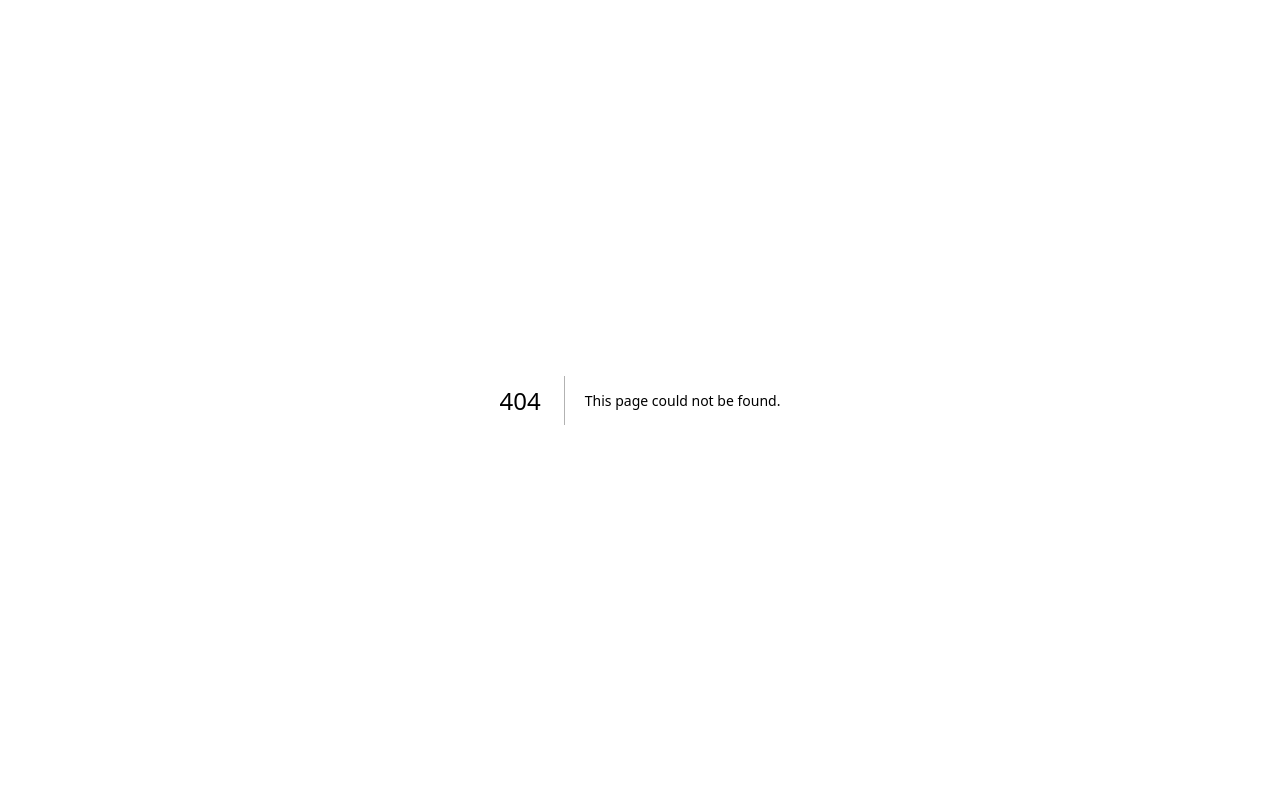
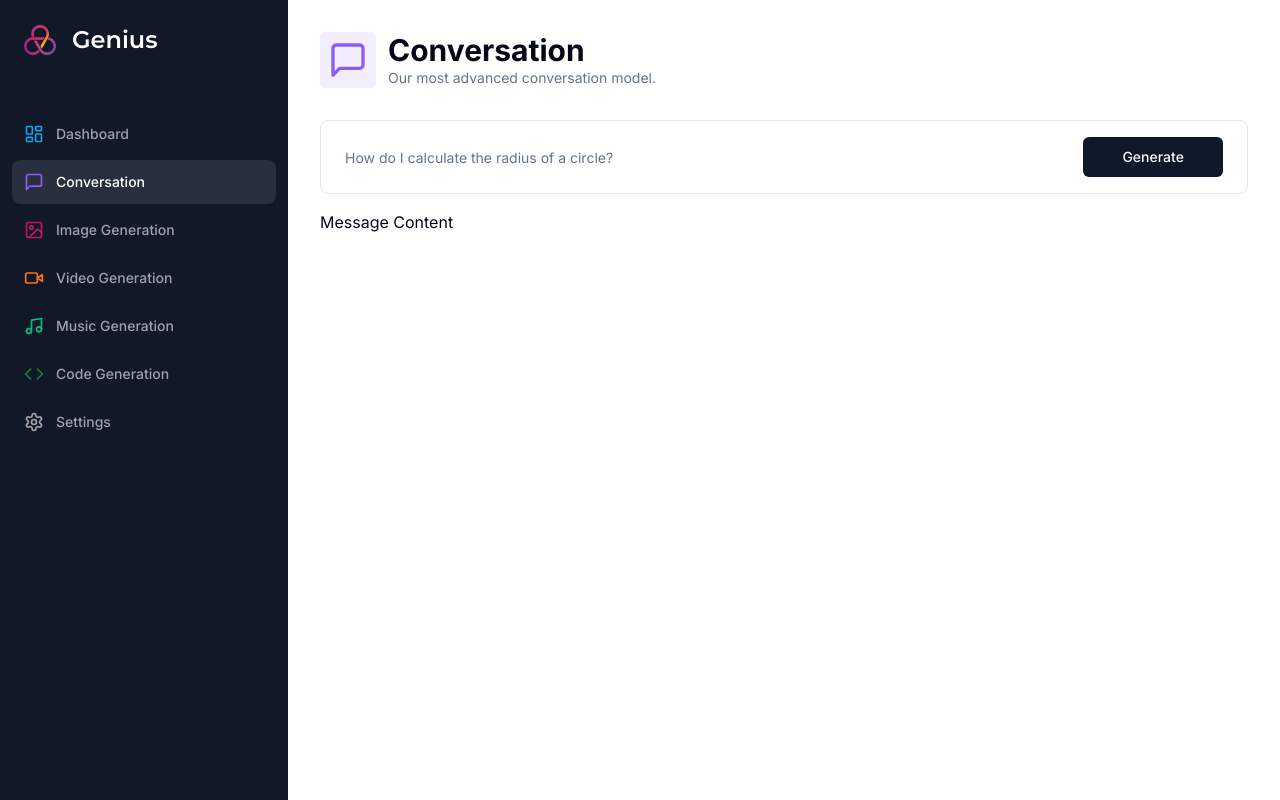
Before and after one commit to Tariq-act/AI-Sass-NextJS, a Next.js app: page /conversation in a window 1280 px wide. Before the commit this address had no page. Built offline with nearby package versions, Linux system fonts and the light colour scheme.

Commit message:
implemented and Completed the Conversation Page UI

```diff
--- /dev/null
+++ b/app/(dashboard)/(routes)/conversation/constants.ts
@@ -0,0 +1,7 @@
+import * as z from 'zod';
+
+export const formSchema = z.object({
+  prompt: z.string().min(1, {
+    message: "Prompt is required"
+  })
+})
--- /dev/null
+++ b/app/(dashboard)/(routes)/conversation/page.tsx
@@ -0,0 +1,77 @@
+'use client';
+
+import * as z from 'zod';
+import { MessageSquare } from 'lucide-react';
+import { useForm } from 'react-hook-form';
+import { zodResolver } from '@hookform/resolvers/zod';
+
+import Heading from '@/components/Heading';
+import { Form, FormControl, FormField, FormItem } from '@/components/ui/form';
+import { Input } from '@/components/ui/input';
+
+import { formSchema } from './constants';
+import { Button } from '@/components/ui/button';
+
+const ConversationPage = () => {
+  const form = useForm<z.infer<typeof formSchema>>({
+    resolver: zodResolver(formSchema),
+    defaultValues: {
+      prompt: '',
+    },
+  });
+
+  const isLoading = form.formState.isSubmitting;
+
+  const onSubmit = async (values: z.infer<typeof formSchema>) => {
+    console.log(values);
+  };
+
+  return (
+    <div>
+      <Heading
+        title='Conversation'
+        description='Our most advanced conversation model.'
+        icon={MessageSquare}
+        iconColor='text-violet-500'
+        bgColor='bg-violet-500/10'
+      />
+
+      <div className='px-4 lg:px-8'>
+        <div>
+          <Form {...form}>
+            <form
+              onSubmit={form.handleSubmit(onSubmit)}
+              className='rounded-lg border w-full p-4 px-3 md:px-6 focus-within:shadow-sm grid grid-cols-12 gap-2'
+            >
+              <FormField
+                name='prompt'
+                render={({ field }) => (
+                  <FormItem className='col-span-12 lg:col-span-10'>
+                    <FormControl className='m-0 p-0'>
+                      <Input
+                        className='border-0 outline-none focus-visible:ring-0 focus-visible:ring-transparent'
+                        disabled={isLoading}
+                        placeholder='How do I calculate the radius of a circle?'
+                        {...field}
+                      />
+                    </FormControl>
+                  </FormItem>
+                )}
+              />
+
+              <Button
+                className='col-span-12 lg:col-span-2 w-full'
+                disabled={isLoading}
+              >
+                Generate
+              </Button>
+            </form>
+          </Form>
+        </div>
+        <div className='space-y-4 mt-4'>Message Content</div>
+      </div>
+    </div>
+  );
+};
+
+export default ConversationPage;
--- /dev/null
+++ b/components/Heading.tsx
@@ -0,0 +1,32 @@
+import { cn } from '@/lib/utils';
+import { LucideIcon } from 'lucide-react';
+
+interface HeadingProps {
+  title: string;
+  description: string;
+  icon: LucideIcon;
+  iconColor?: string;
+  bgColor?: string;
+}
+
+const Heading = ({
+  title,
+  description,
+  icon: Icon,
+  iconColor,
+  bgColor,
+}: HeadingProps) => {
+  return (
+    <div className='px-4 lg:px-8 flex items-center gap-x-3 mb-8 '>
+      <div className={cn('p-2 w-fit rounded-md', bgColor)}>
+        <Icon className={cn('w-10 h-10', iconColor)} />
+      </div>
+      <div>
+        <h2 className='text-3xl font-bold '>{title}</h2>
+        <p className='text-sm text-muted-foreground'>{description} </p>
+      </div>
+    </div>
+  );
+};
+
+export default Heading;
--- /dev/null
+++ b/components/ui/form.tsx
@@ -0,0 +1,176 @@
+import * as React from "react"
+import * as LabelPrimitive from "@radix-ui/react-label"
+import { Slot } from "@radix-ui/react-slot"
+import {
+  Controller,
+  ControllerProps,
+  FieldPath,
+  FieldValues,
+  FormProvider,
+  useFormContext,
+} from "react-hook-form"
+
+import { cn } from "@/lib/utils"
+import { Label } from "@/components/ui/label"
+
+const Form = FormProvider
+
+type FormFieldContextValue<
+  TFieldValues extends FieldValues = FieldValues,
+  TName extends FieldPath<TFieldValues> = FieldPath<TFieldValues>
+> = {
+  name: TName
+}
+
+const FormFieldContext = React.createContext<FormFieldContextValue>(
+  {} as FormFieldContextValue
+)
+
+const FormField = <
+  TFieldValues extends FieldValues = FieldValues,
+  TName extends FieldPath<TFieldValues> = FieldPath<TFieldValues>
+>({
+  ...props
+}: ControllerProps<TFieldValues, TName>) => {
+  return (
+    <FormFieldContext.Provider value={{ name: props.name }}>
+      <Controller {...props} />
+    </FormFieldContext.Provider>
+  )
+}
+
+const useFormField = () => {
+  const fieldContext = React.useContext(FormFieldContext)
+  const itemContext = React.useContext(FormItemContext)
+  const { getFieldState, formState } = useFormContext()
+
+  const fieldState = getFieldState(fieldContext.name, formState)
+
+  if (!fieldContext) {
+    throw new Error("useFormField should be used within <FormField>")
+  }
+
+  const { id } = itemContext
+
+  return {
+    id,
+    name: fieldContext.name,
+    formItemId: `${id}-form-item`,
+    formDescriptionId: `${id}-form-item-description`,
+    formMessageId: `${id}-form-item-message`,
+    ...fieldState,
+  }
+}
+
+type FormItemContextValue = {
+  id: string
+}
+
+const FormItemContext = React.createContext<FormItemContextValue>(
+  {} as FormItemContextValue
+)
+
+const FormItem = React.forwardRef<
+  HTMLDivElement,
+  React.HTMLAttributes<HTMLDivElement>
+>(({ className, ...props }, ref) => {
+  const id = React.useId()
+
+  return (
+    <FormItemContext.Provider value={{ id }}>
+      <div ref={ref} className={cn("space-y-2", className)} {...props} />
+    </FormItemContext.Provider>
+  )
+})
+FormItem.displayName = "FormItem"
+
+const FormLabel = React.forwardRef<
+  React.ElementRef<typeof LabelPrimitive.Root>,
+  React.ComponentPropsWithoutRef<typeof LabelPrimitive.Root>
+>(({ className, ...props }, ref) => {
+  const { error, formItemId } = useFormField()
+
+  return (
+    <Label
+      ref={ref}
+      className={cn(error && "text-destructive", className)}
+      htmlFor={formItemId}
+      {...props}
+    />
+  )
+})
+FormLabel.displayName = "FormLabel"
+
+const FormControl = React.forwardRef<
+  React.ElementRef<typeof Slot>,
+  React.ComponentPropsWithoutRef<typeof Slot>
+>(({ ...props }, ref) => {
+  const { error, formItemId, formDescriptionId, formMessageId } = useFormField()
+
+  return (
+    <Slot
+      ref={ref}
+      id={formItemId}
+      aria-describedby={
+        !error
+          ? `${formDescriptionId}`
+          : `${formDescriptionId} ${formMessageId}`
+      }
+      aria-invalid={!!error}
+      {...props}
+    />
+  )
+})
+FormControl.displayName = "FormControl"
+
+const FormDescription = React.forwardRef<
+  HTMLParagraphElement,
+  React.HTMLAttributes<HTMLParagraphElement>
+>(({ className, ...props }, ref) => {
+  const { formDescriptionId } = useFormField()
+
+  return (
+    <p
+      ref={ref}
+      id={formDescriptionId}
+      className={cn("text-sm text-muted-foreground", className)}
+      {...props}
+    />
+  )
+})
+FormDescription.displayName = "FormDescription"
+
+const FormMessage = React.forwardRef<
+  HTMLParagraphElement,
+  React.HTMLAttributes<HTMLParagraphElement>
+>(({ className, children, ...props }, ref) => {
+  const { error, formMessageId } = useFormField()
+  const body = error ? String(error?.message) : children
+
+  if (!body) {
+    return null
+  }
+
+  return (
+    <p
+      ref={ref}
+      id={formMessageId}
+      className={cn("text-sm font-medium text-destructive", className)}
+      {...props}
+    >
+      {body}
+    </p>
+  )
+})
+FormMessage.displayName = "FormMessage"
+
+export {
+  useFormField,
+  Form,
+  FormItem,
+  FormLabel,
+  FormControl,
+  FormDescription,
+  FormMessage,
+  FormField,
+}
--- /dev/null
+++ b/components/ui/input.tsx
@@ -0,0 +1,25 @@
+import * as React from "react"
+
+import { cn } from "@/lib/utils"
+
+export interface InputProps
+  extends React.InputHTMLAttributes<HTMLInputElement> {}
+
+const Input = React.forwardRef<HTMLInputElement, InputProps>(
+  ({ className, type, ...props }, ref) => {
+    return (
+      <input
+        type={type}
+        className={cn(
+          "flex h-10 w-full rounded-md border border-input bg-background px-3 py-2 text-sm ring-offset-background file:border-0 file:bg-transparent file:text-sm file:font-medium placeholder:text-muted-foreground focus-visible:outline-none focus-visible:ring-2 focus-visible:ring-ring focus-visible:ring-offset-2 disabled:cursor-not-allowed disabled:opacity-50",
+          className
+        )}
+        ref={ref}
+        {...props}
+      />
+    )
+  }
+)
+Input.displayName = "Input"
+
+export { Input }
--- /dev/null
+++ b/components/ui/label.tsx
@@ -0,0 +1,26 @@
+"use client"
+
+import * as React from "react"
+import * as LabelPrimitive from "@radix-ui/react-label"
+import { cva, type VariantProps } from "class-variance-authority"
+
+import { cn } from "@/lib/utils"
+
+const labelVariants = cva(
+  "text-sm font-medium leading-none peer-disabled:cursor-not-allowed peer-disabled:opacity-70"
+)
+
+const Label = React.forwardRef<
+  React.ElementRef<typeof LabelPrimitive.Root>,
+  React.ComponentPropsWithoutRef<typeof LabelPrimitive.Root> &
+    VariantProps<typeof labelVariants>
+>(({ className, ...props }, ref) => (
+  <LabelPrimitive.Root
+    ref={ref}
+    className={cn(labelVariants(), className)}
+    {...props}
+  />
+))
+Label.displayName = LabelPrimitive.Root.displayName
+
+export { Label }
--- a/package.json
+++ b/package.json
@@ -10,7 +10,9 @@
   },
   "dependencies": {
     "@clerk/nextjs": "^4.22.1",
+    "@hookform/resolvers": "^3.1.1",
     "@radix-ui/react-dialog": "^1.0.4",
+    "@radix-ui/react-label": "^2.0.2",
     "@radix-ui/react-slot": "^1.0.2",
     "@types/node": "20.4.2",
     "@types/react": "18.2.15",
@@ -25,9 +27,11 @@
     "postcss": "8.4.26",
     "react": "18.2.0",
     "react-dom": "18.2.0",
+    "react-hook-form": "^7.45.2",
     "tailwind-merge": "^1.14.0",
     "tailwindcss": "3.3.3",
     "tailwindcss-animate": "^1.0.6",
-    "typescript": "5.1.6"
+    "typescript": "5.1.6",
+    "zod": "^3.21.4"
   }
 }
```
Also changed, not shown: 1 other file (tests, documents, lock files or other folders).
